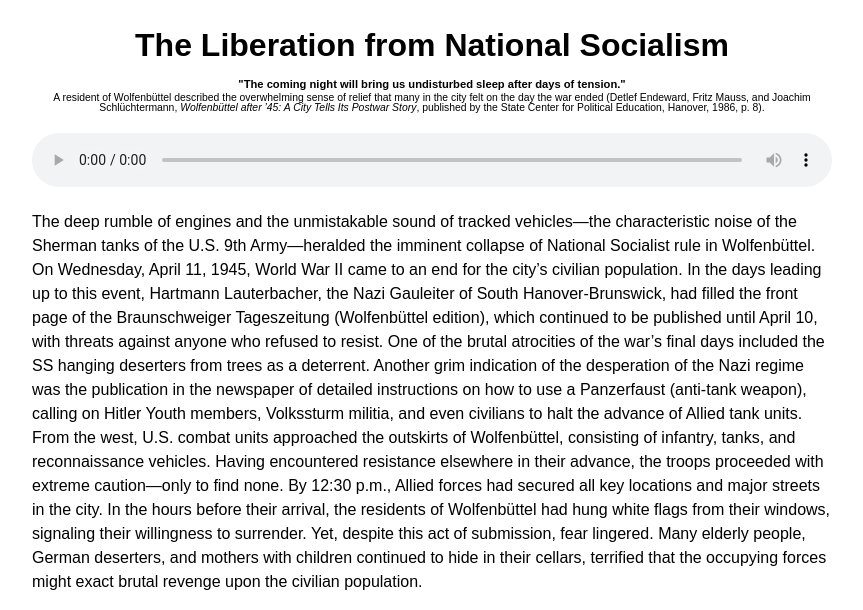
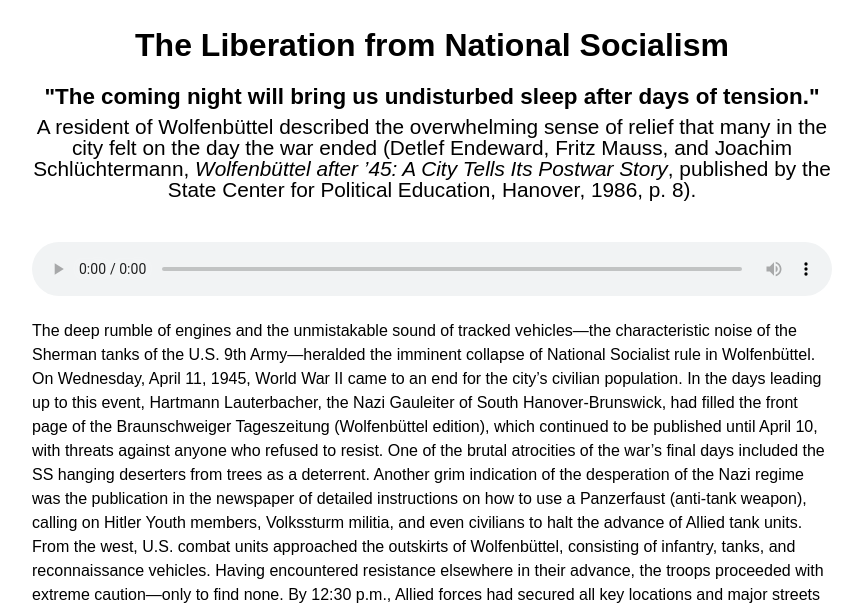
Before and after one commit to AusstellungMW/Tafel2EN, a plain HTML site: page index.html in a window 1280 px wide. Shown: the top 610 px of the page, without its empty margins (208-1071 px from the left). Drawn offline with Linux system fonts and the light colour scheme.

Commit message:
Update index.html

```diff
--- a/index.html
+++ b/index.html
@@ -118,19 +118,17 @@
 
     <div class="container">
 
-<h1 style="margin-bottom: 0.2em;">
-  The Liberation from National Socialism
-</h1>
-<div style="font-size: 0.7em; font-weight: bold; text-align: center;">
-  "The coming night will bring us undisturbed sleep after days of tension."
-</div>
-<div style="font-size: 0.65em; font-weight: normal; line-height: 1; margin: 0; padding: 0; text-align: center;">
+        <h1>
+ The Liberation from National Socialism<br>
+  <span style="font-size: 0.7em; font-weight: bold;">
+ "The coming night will bring us undisturbed sleep after days of tension."
+</span><br>
+<div style="font-size: 0.65em; font-weight: normal; line-height: 1; margin: 0; padding: 0;">
   A resident of Wolfenbüttel described the overwhelming sense of relief that many in the city felt on the day the war ended (Detlef Endeward, Fritz Mauss, and Joachim Schlüchtermann, <i>Wolfenbüttel after ’45: A City Tells Its Postwar Story</i>, published by the State Center for Political Education, Hanover, 1986, p. 8).
 </div>
 
 
-
-
+</h1>
 
         <!-- Аудиоплеер для файла The Town in 1747 – Die Stadt im Jahr 1747 -->
 
```
